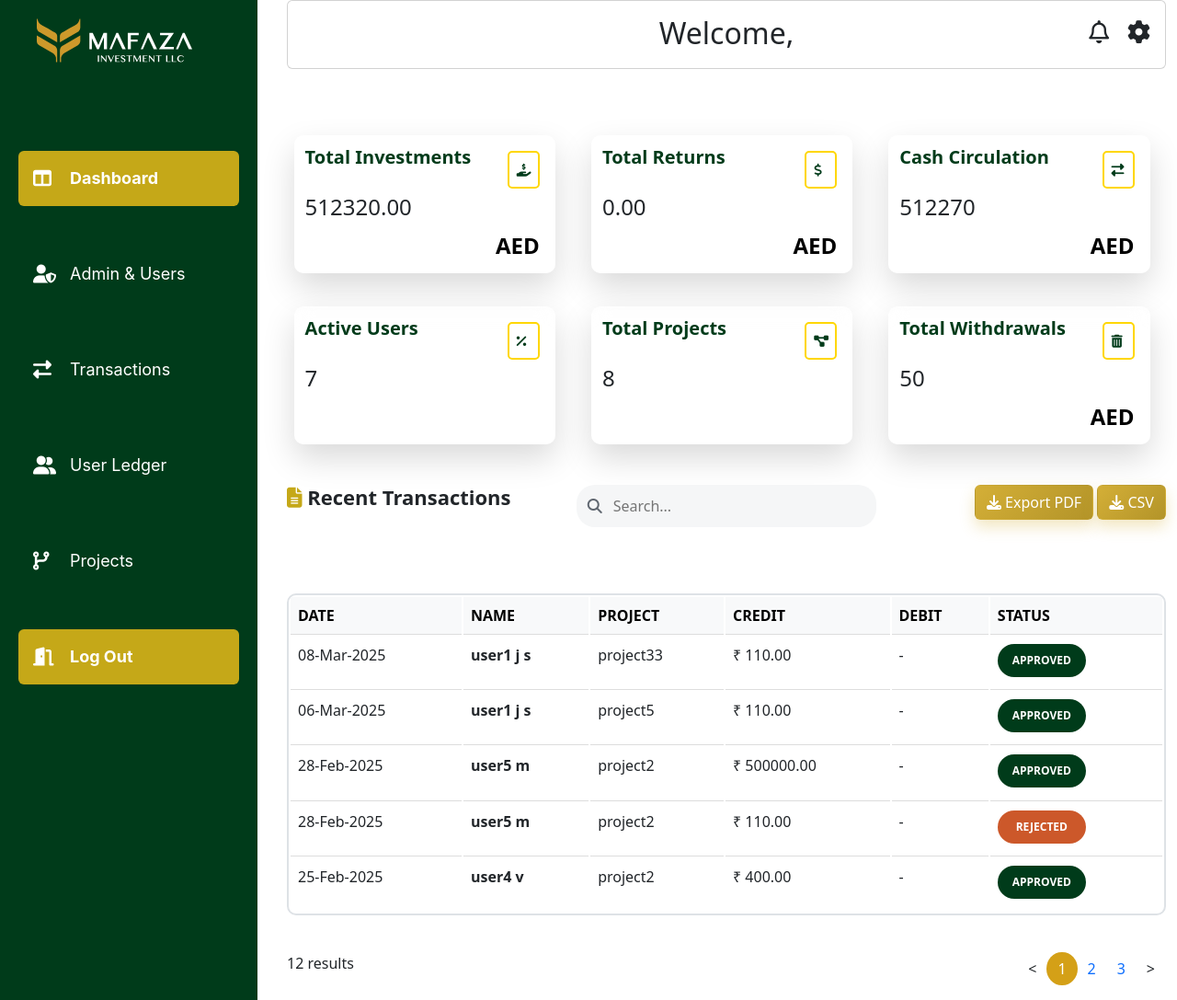
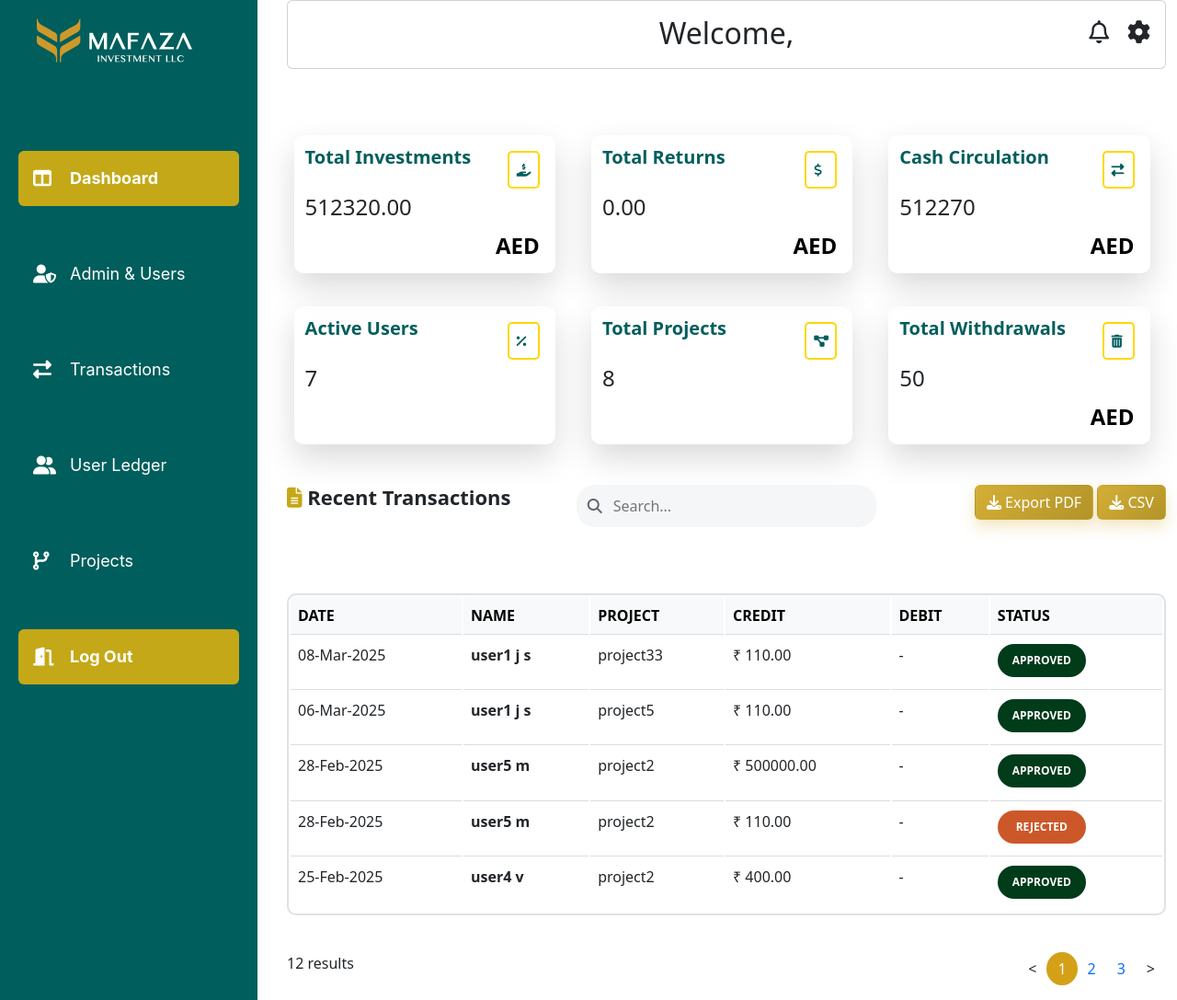
Before and after one commit to lagariasalam/mafaza, a Django app: page /mafazapp/admin/transactions/ in a window 1280 px wide. Shown: the whole page at 92% size. Run offline with Django 5.2, Linux system fonts and the light colour scheme; a user stored in the database is signed in; data comes from the database, SQL or seed files in the repository.

Commit message:
colorupdated

```diff
--- a/mafazapp/static/css/style.css
+++ b/mafazapp/static/css/style.css
@@ -15,7 +15,7 @@
 }
 
 .bodyhome {
-    background-color: #004d1a;
+    background-color: #005e5c;
     color: white;
     text-align: center;
 }
@@ -442,7 +442,7 @@
     overflow: hidden;
     width: 280px;
     height: 150vh;
-    background-color: #003B1A;
+    background-color: #005e5c;
     color: white;
     padding: 20px;
     display: flex;
@@ -707,7 +707,7 @@
 h4 {
     font-weight: bold;
     font-size: 20px;
-    color: #003b1a;
+    color: #005e5c;
     padding: 10px;
 
 }
@@ -721,7 +721,7 @@
     border-radius: 5px;
     background: white;
     font-size: 14px;
-    color: #003b1a;
+    color: #005e5c;
     width: 35px;
 }
 
```
